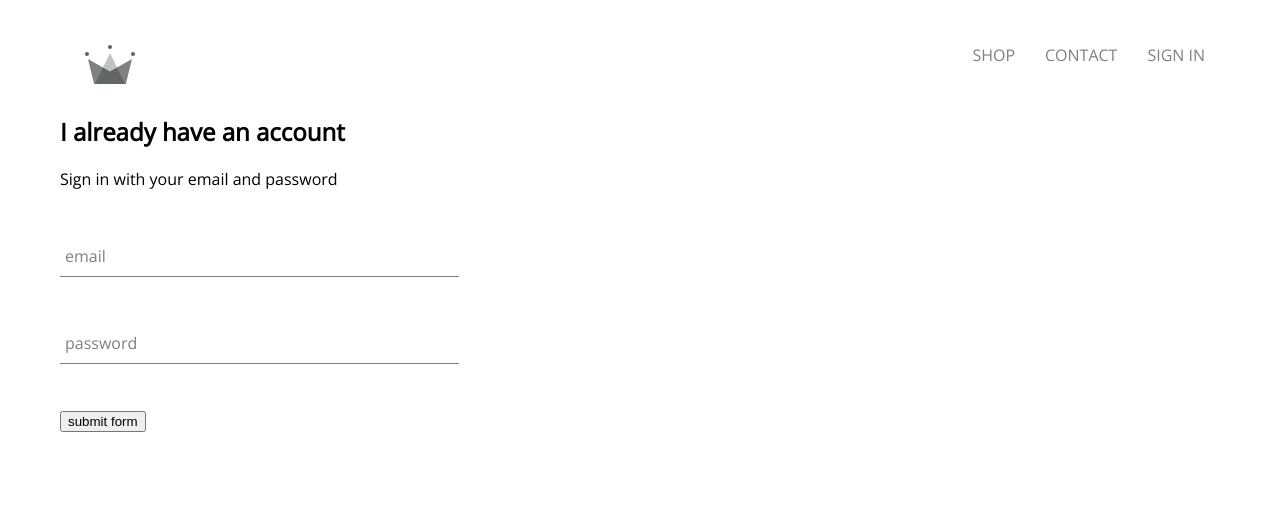
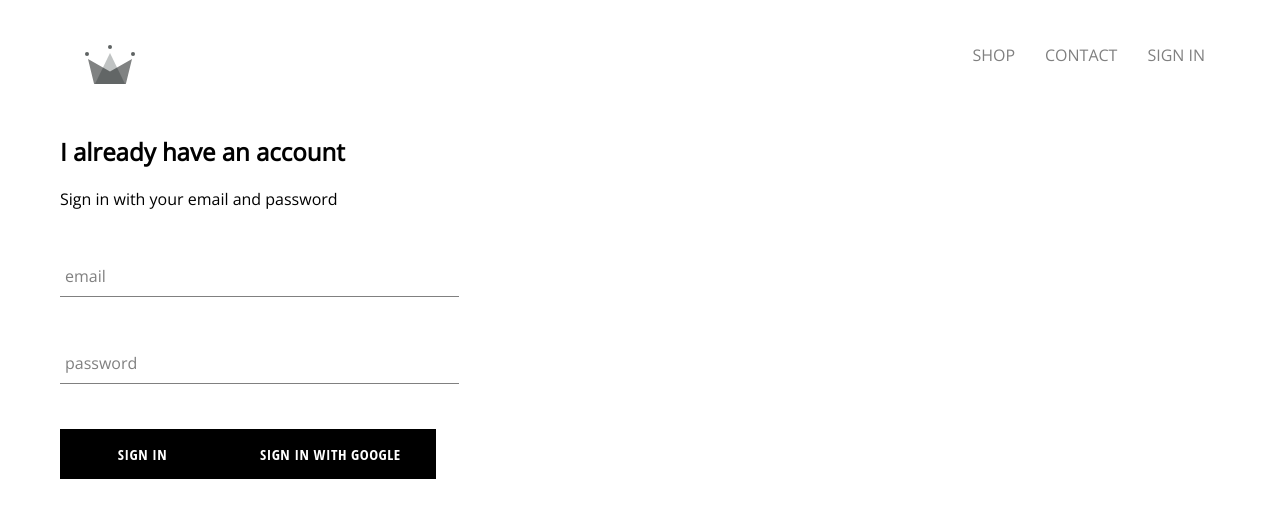
Before and after one commit to chevtong/e-shop, a React (Create React App) app: page /signin in a window 1280 px wide. Shown: the top 518 px of the page. Built offline with nearby package versions, Linux system fonts and the light colour scheme.

Commit message:
Add firebase config + sign in with google button

```diff
--- a/package.json
+++ b/package.json
@@ -6,6 +6,7 @@
     "@testing-library/jest-dom": "^5.12.0",
     "@testing-library/react": "^11.2.6",
     "@testing-library/user-event": "^12.8.3",
+    "firebase": "^8.6.1",
     "node-sass": "^6.0.0",
     "react": "^17.0.2",
     "react-dom": "^17.0.2",
--- /dev/null
+++ b/src/components/customButton/CustomButton.jsx
@@ -0,0 +1,11 @@
+import React from 'react'
+
+import './customButton.styles.scss'
+
+const CustomButton = ({ children, ...otherProps }) => (
+    <button className='custom-button' {...otherProps}>
+        {children}
+    </button>
+)
+
+export default CustomButton
--- /dev/null
+++ b/src/components/customButton/customButton.styles.scss
@@ -0,0 +1,22 @@
+.custom-button {
+    min-width: 165px;
+    width: auto;
+    height: 50px;
+    letter-spacing: 0.5px;
+    line-height: 50px;
+    padding: 0 35px 0 35px;
+    font-size: 15px;
+    background-color: black;
+    color: white;
+    text-transform: uppercase;
+    font-family: 'Open Sans Condensed';
+    font-weight: bolder;
+    border: none;
+    cursor: pointer;
+
+    &:hover {
+      background-color: white;
+      color: black;
+      border: 1px solid black;
+    }
+  }
--- a/src/components/signIn/SignIn.jsx
+++ b/src/components/signIn/SignIn.jsx
@@ -1,6 +1,8 @@
 import React, { Component } from 'react'
+import CustomButton from '../customButton/CustomButton'
 import FormInput from '../formInput/FormInput'
 import './signIn.styles.scss'
+import { signInWithGoogle } from '../../firebase/Firebase.utils'
 
 export class SignIn extends Component {
 
@@ -51,7 +53,9 @@ export class SignIn extends Component {
                         handleChange={this.handleChange}
                         required />
 
-                    <input type="submit" value="submit form" />
+
+                    <CustomButton type="submit">sign in</CustomButton>
+                    <CustomButton onClick={signInWithGoogle}>sign in with google</CustomButton>
 
                 </form>
 
--- a/src/components/signIn/signIn.styles.scss
+++ b/src/components/signIn/signIn.styles.scss
@@ -1,3 +1,9 @@
 .sign-in{
   width: 30vw;
+  display: flex;
+  flex-direction: column;
+
+  .title{
+    margin: 10px 0;
+  }
 }
--- /dev/null
+++ b/src/firebase/Firebase.utils.js
@@ -0,0 +1,27 @@
+import firebase from 'firebase/app'
+
+import 'firebase/firestore'
+import 'firebase/auth'
+
+// Your web app's Firebase configuration
+const firebaseConfig = {
+    apiKey: "AIzaSyAD-ib9hFNUVNxYRUedm1bR-qkf2uO9ZqU",
+    authDomain: "e-shop-db-e4710.firebaseapp.com",
+    projectId: "e-shop-db-e4710",
+    storageBucket: "e-shop-db-e4710.appspot.com",
+    messagingSenderId: "502507017514",
+    appId: "1:502507017514:web:77120652dc808520d97a53"
+  };
+  // Initialize Firebase
+  firebase.initializeApp(firebaseConfig);
+
+  export const auth = firebase.auth()
+
+  export const firestore = firebase.firestore()
+
+  const provider = new firebase.auth.GoogleAuthProvider()
+  provider.setCustomParameters({ prompt: 'select_account' })
+
+  export const signInWithGoogle = () => auth.signInWithPopup(provider)
+
+  export default firebase
```
Also changed, not shown: 1 other file (tests, documents, lock files or other folders).
